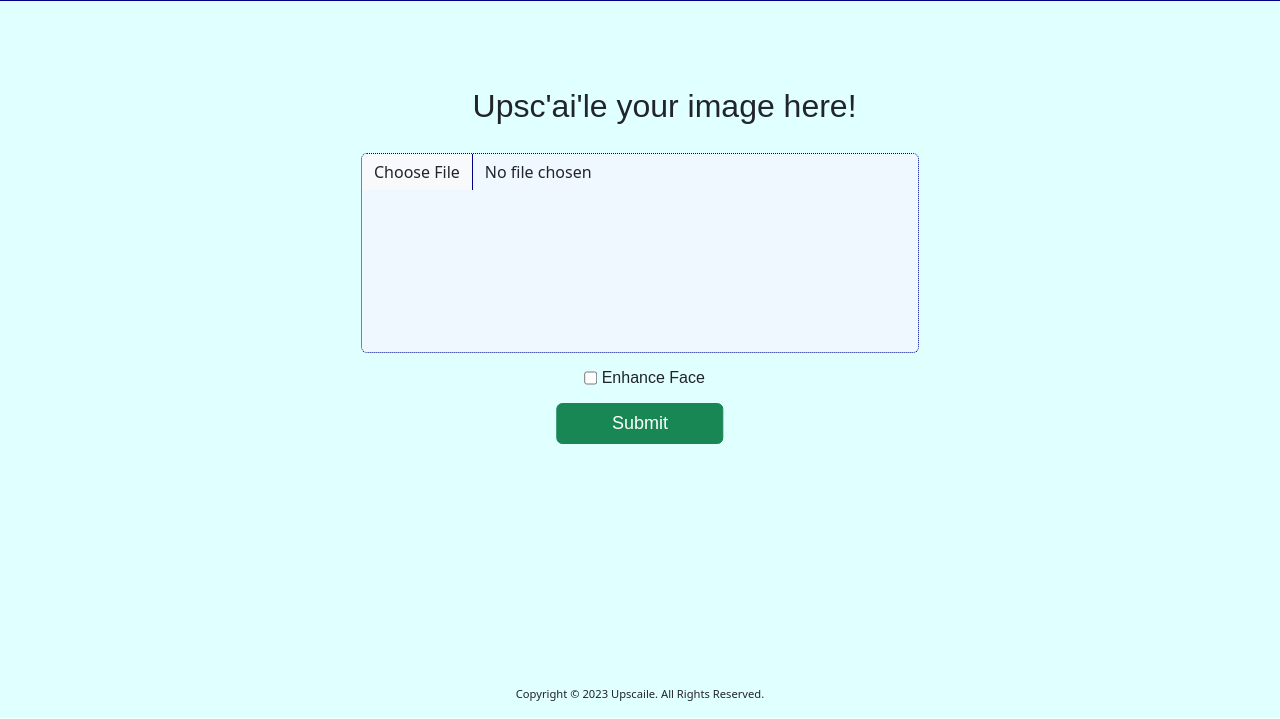
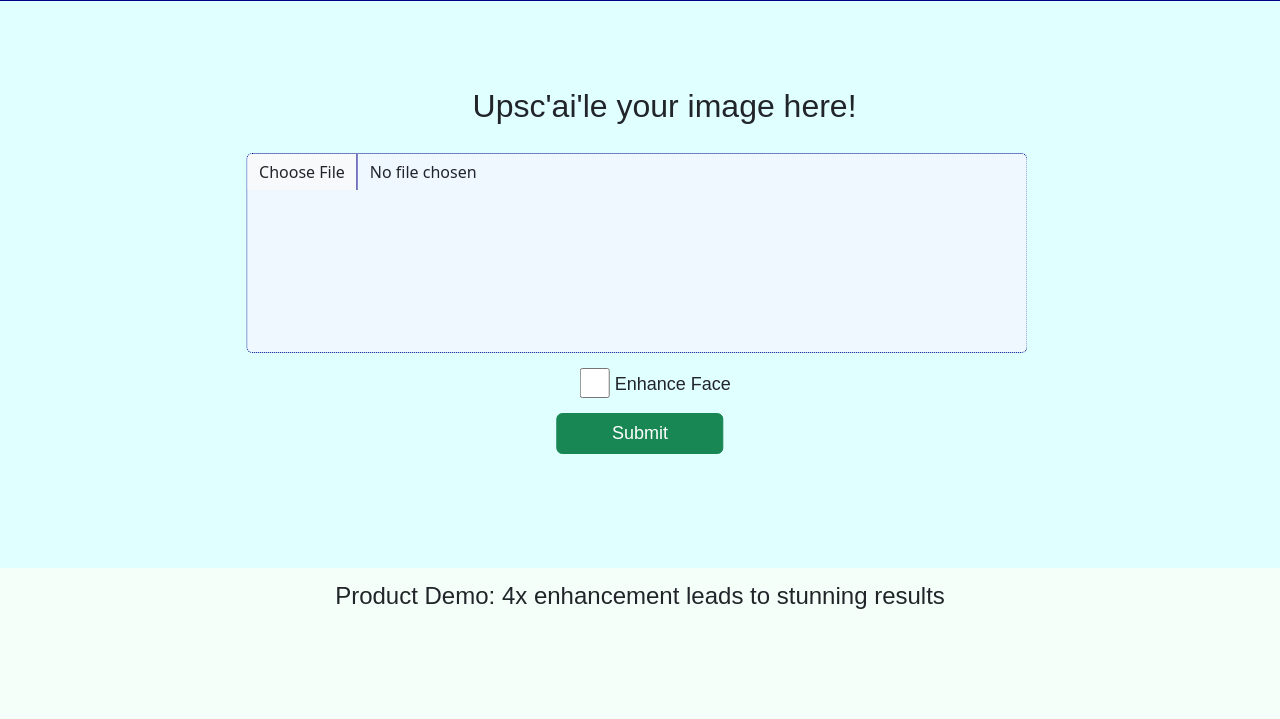
Before and after one commit to AdiBak/upscaile, a Flask app: page / in a window 1280 px wide. Shown: the part 97-816 px from the top of the page. Run offline with Flask 3, Linux system fonts and the light colour scheme; some web fonts are replaced.

Commit message:
arranging files

```diff
--- a/main.py
+++ b/api/main.py
@@ -109,5 +109,3 @@
             return redirect(url_for("home"))
 
     return render_template("index.html")
-
-app.run(debug = True)
--- a/templates/index.html
+++ b/api/templates/index.html
@@ -32,7 +32,8 @@
         .input-group {
             position: relative;
             height: 100px;
-            width: 50%;
+            width: 70%;
+            transform: translate(-29%);
             top: 20px;
             border-radius: 2px;
         }
@@ -52,17 +53,25 @@
             position: relative;
             margin-top: 120px;
             width: 20%;
-            height: 20px;
+            height: 30px;
+            font-size: large;
             left: 50%;
-            transform: translate(-25%);
+            transform: translate(-27%);
             font-family: 'Wix Madefor Text', sans-serif;
         }
 
         #faceEnhanceChoice{
             height: 30px;
+            width: 30px;
             top: 50%;
             border-radius: 2px;
             position: relative;
+        }
+
+        #faceEnhanceLabel {
+            position: relative;
+            top: 50%;
+            transform: translateY(-30%);
         }
 
         #inputGroupFileAddon04 {
@@ -201,7 +210,7 @@
             background-color: mintcream;
             height: 70%;
             position: relative;
-            top: 55%;
+            top: 35%;
         }
 
         #sampleheader {
@@ -217,7 +226,7 @@
 
         #myCarousel {
             height: 450px;
-            width: 590px;
+            width: 585px;
             top: 10%;
             position: relative;
             margin-left: 3px;
@@ -278,7 +287,7 @@
         #highres1 {
             display: block;
             height: 450px;
-            width: 590px;
+            width: 585px;
         }
 
         #lowres2 {
@@ -313,7 +322,7 @@
             width: 100%;
             height: 40%;
             position: relative;
-            top: 600px;
+            top: 250px;
             text-align: center;
             justify-content: center;
             left: 0px;
@@ -330,21 +339,11 @@
             margin-right: 20%;
         }
 
-        footer {
-            position: absolute;
-            bottom: 0px;
-            left: 0px;
-            width: 100%;
-            position: fixed;
-            text-align: center;
-            font-size: 0.7rem;
-            z-index: 2;
-        }
+
     </style>
 </head>
 
 <body>
-
 
     <div class="container-fullwidth">
         <nav class="navbar navbar-expand-lg navbar-light bg-light">
@@ -403,7 +402,7 @@
             </div>
             <div id="faceoptionbox">
                 <input type="checkbox" id="faceEnhanceChoice" name="faceEnhance" value="checkedFace"/>
-                <label for="faceEnhance">Enhance Face</label>
+                <label id="faceEnhanceLabel" for="faceEnhance">Enhance Face</label>
               </div>
             <button type="submit" class="btn btn-success" id="inputGroupFileAddon04"
                 onclick="enableSpinner();">Submit</button>
@@ -430,7 +429,7 @@
                 <div class="carousel-item">
                     <div class="parent d-flex justify-content-center">
                         <img id="highres1"
-                            src="https://res.cloudinary.com/djtemki0b/image/private/f_auto,q_auto/53d6020897894e4cbd7a98c13c82d224">
+                            src="https://replicate.delivery/pbxt/MvrfPuaDZlx4aSmGJEfuJejhIyFkNaiKHi230CozRqqMTYakA/out.png">
                     </div>
                 </div>
 
@@ -524,19 +523,15 @@
         <p id="aboutpara">
             Have you ever struggled to enhance your images due to the lack of effective
             and free software? I understand your frustration, which is why I
-            have developed a platform that employs AI to seamlessly upsc'AI'le and enhance
-            your images 4x their original resolution.
-
-            Powered by the cutting-edge RealESRGAN algorithm, Upscaile is the perfect
-            solution for all your image upscaling needs. And the best part? It's free. No credit usage,
-            no pricing plans, none of that.
+            have developed a platform to seamlessly upsc'AI'le and enhance your images
+            4x their original resolution.
+            <br><br>
+            Powered by <a href="https://replicate.com/" target=”_blank”>Replicate</a>, <a href="https://github.com/xinntao/Real-ESRGAN" target=”_blank”>RealESRGAN</a>
+            and <a href="https://github.com/TencentARC/GFPGAN">GFPGAN</a> and created by <a href="https://github.com/AdiBak/" target=”_blank”>Me</a> &#128578;.
+            <br><br>
 
             Give it a try!</p>
     </div>
-
-    <footer>
-        Copyright &copy; 2023 Upscaile. All Rights Reserved.
-    </footer>
 
     <script src="https://cdnjs.cloudflare.com/ajax/libs/jquery/3.7.1/jquery.min.js" crossorigin="anonymous"></script>
     <script src="https://cdn.jsdelivr.net/npm/bootstrap@5.3.0/dist/js/bootstrap.bundle.min.js"
```
Also changed, not shown: vercel.json (added).
